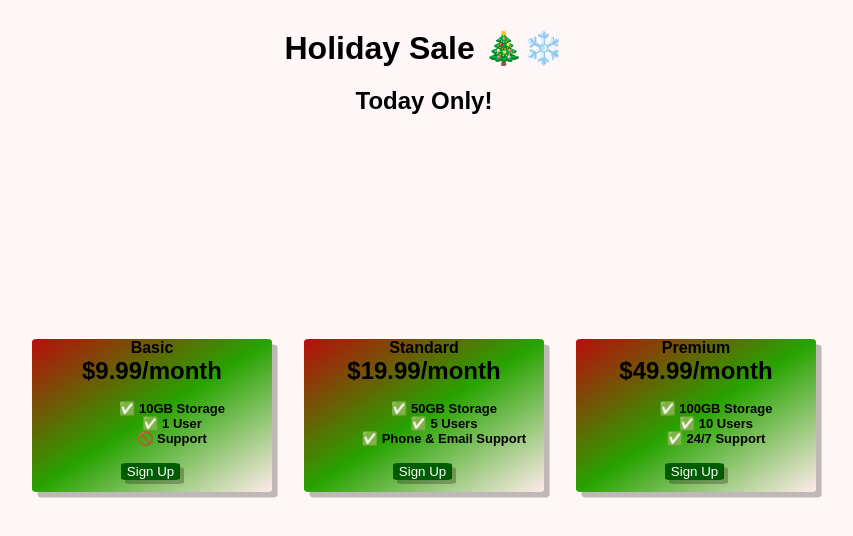
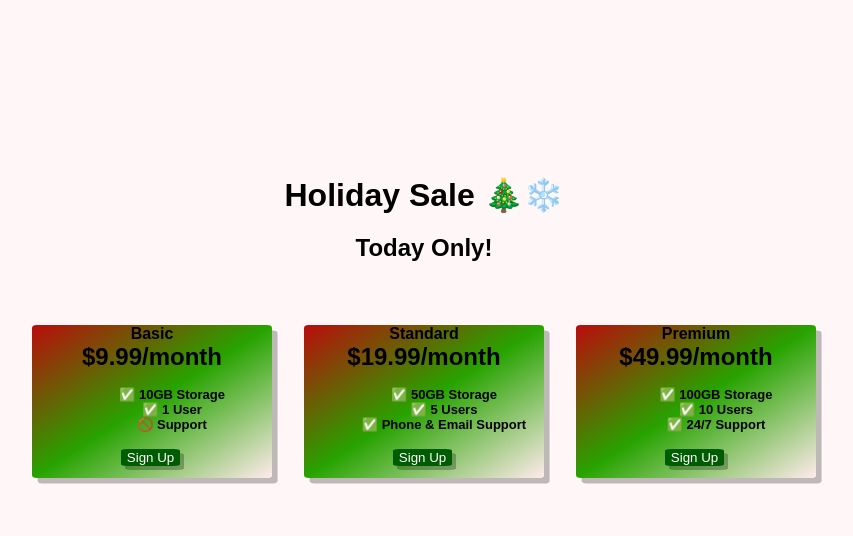
Before and after one commit to TFR25/Pricing-Table-Flexbox, a plain HTML site: page index.html in a window 1280 px wide. Shown: the whole page, without its empty margins (216-1069 px from the left). Drawn offline with Linux system fonts and the light colour scheme; a web font is replaced by a local one.

Commit message:
fix pricing table and title position

```diff
--- a/style.css
+++ b/style.css
@@ -1,13 +1,21 @@
 body {
+  margin: 0;
+  padding: 0;
   background-color: #ffebeb60;
   font-family: "Sono", sans-serif;
 }
+
 .heading-container {
   display: flex;
   flex-direction: column;
   text-align: center;
-  align-items: center;
+  justify-content: center;
 }
+
+.heading-container h1{
+  margin-top: 11rem;
+}
+
 .holiday-sale {
   margin-bottom: 0;
 }
@@ -18,7 +26,7 @@ body {
   gap: 2rem;
   justify-content: center;
   align-items: center;
-  height: 70vh;
+  height: 30vh;
 }
 
 .pricing-plan {
@@ -59,4 +67,5 @@ li {
     flex-direction: column;
     height: 100%;
   }
+
 }
```
Also changed, not shown: 1 other file.
